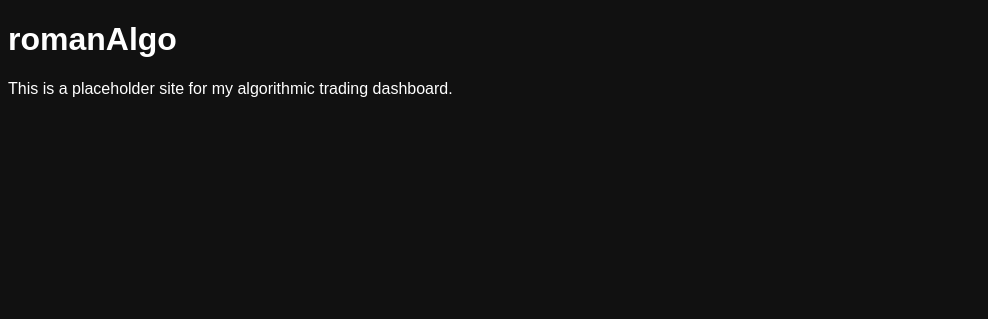
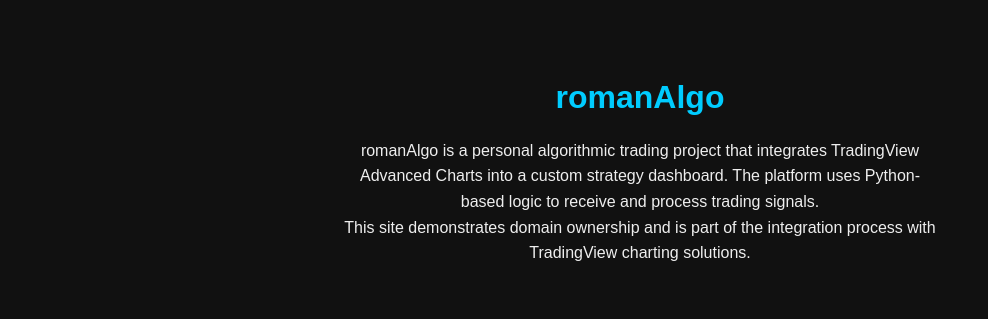
Before and after one commit to RomanDol/romandol.github.io, a plain HTML site: page index.html in a window 1280 px wide. Shown: the whole page, without its empty margins (0-988 px from the left). Drawn offline with Linux system fonts and the light colour scheme.

Commit message:
Update index.html

```diff
--- a/index.html
+++ b/index.html
@@ -1,11 +1,34 @@
 <!DOCTYPE html>
-<html>
-  <head>
-    <meta charset="UTF-8" />
-    <title>romanAlgo</title>
-  </head>
-  <body style="background-color:#111; color:white; font-family:sans-serif;">
-    <h1>romanAlgo</h1>
-    <p>This is a placeholder site for my algorithmic trading dashboard.</p>
-  </body>
+<html lang="en">
+<head>
+  <meta charset="UTF-8" />
+  <title>romanAlgo — TradingView Charts Integration</title>
+  <style>
+    body {
+      background-color: #111;
+      color: #eee;
+      font-family: sans-serif;
+      text-align: center;
+      padding: 50px;
+    }
+    h1 {
+      color: #00ccff;
+    }
+    p {
+      max-width: 600px;
+      margin: auto;
+      line-height: 1.6;
+    }
+  </style>
+</head>
+<body>
+  <h1>romanAlgo</h1>
+  <p>
+    romanAlgo is a personal algorithmic trading project that integrates TradingView Advanced Charts into a custom strategy dashboard.
+    The platform uses Python-based logic to receive and process trading signals.
+  </p>
+  <p>
+    This site demonstrates domain ownership and is part of the integration process with TradingView charting solutions.
+  </p>
+</body>
 </html>
```
